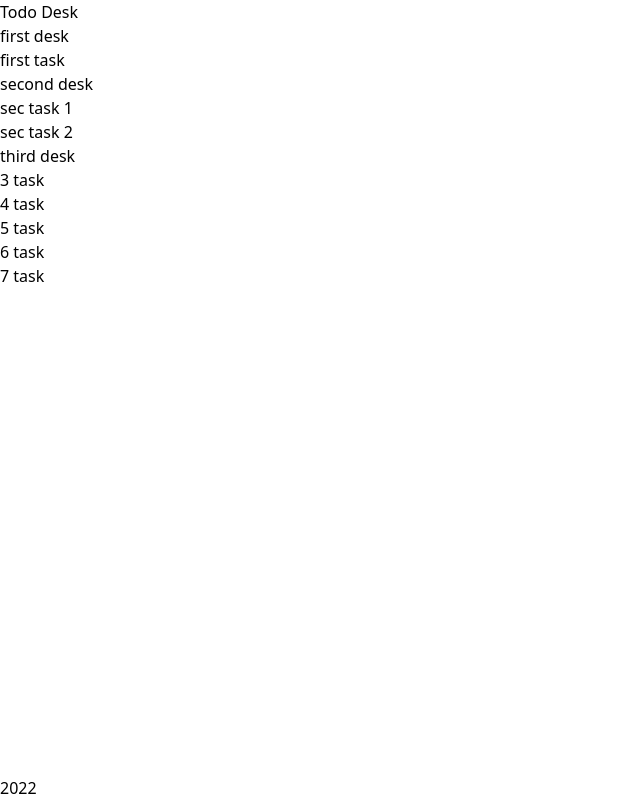
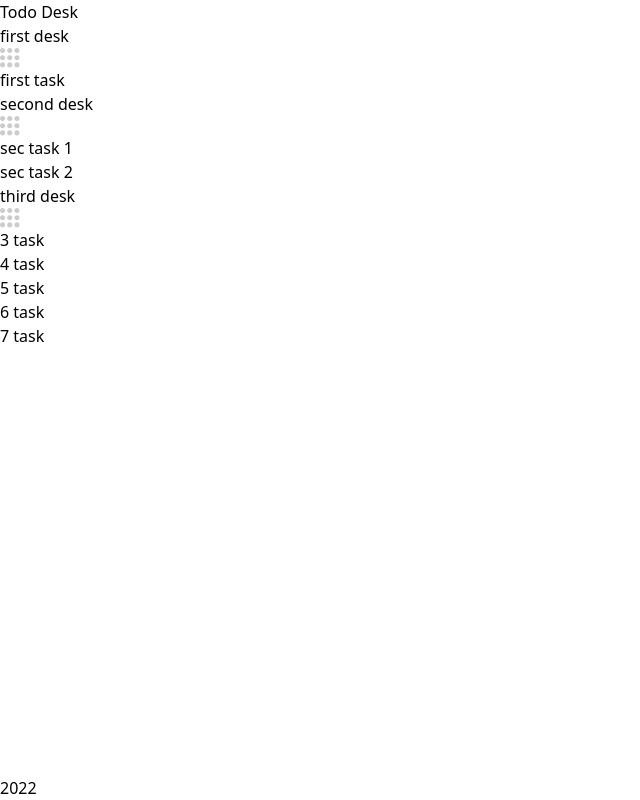
Before and after one commit to juravlevdima/todo-desk, a React app: page / in a window 1280 px wide. Shown: the whole page, without its empty margins (0-640 px from the left). Built offline with nearby package versions, Linux system fonts and the light colour scheme.

Commit message:
drag cards

```diff
--- a/src/components/Desk/Desk.tsx
+++ b/src/components/Desk/Desk.tsx
@@ -2,23 +2,46 @@ import { FC, memo } from 'react'
 import { IDesk } from '../../types/desk.types'
 import DeskItem from './DeskItem'
 import { cardDragOverHandler, dropCardHandler } from './desk.handlers'
+import { Reorder, useDragControls } from 'framer-motion'
+import dragHandle from '../../images/drag-handle.svg'
 
 type propTypes = {
   desk: IDesk
 }
 
 const Desk: FC<propTypes> = ({ desk }) => {
+  const controls = useDragControls()
+
   return (
+    <Reorder.Item
+      value={desk}
+      dragListener={false}
+      dragControls={controls}
+      whileDrag={{
+        scale: 1.1,
+        backgroundColor: 'white'
+      }}
+    >
       <div
-      className="border-2 border-black rounded-md py-5 px-5 w-96"
+        className="border-2 border-black rounded-md py-5 px-5 w-96 h-full"
         onDragOver={(e) => cardDragOverHandler(e)}
         onDrop={(e) => dropCardHandler(e, desk)}
       >
-      <div className="text-center text-xl font-semibold mb-3">{desk.title}</div>
+        <div className="mb-3 text-center relative">
+          <span className="text-xl font-semibold">{desk.title}</span>
+          <img
+            className="absolute top-0 right-0 cursor-grab active:cursor-grabbing select-none"
+            onPointerDown={(e) => controls.start(e)}
+            draggable={false}
+            src={dragHandle}
+            alt="Handle"/>
+        </div>
+
         <div>
           {desk.items.map((task) => <DeskItem key={task.id} task={task} desk={desk}/>)}
         </div>
       </div>
+    </Reorder.Item>
   )
 }
 
--- a/src/pages/Main/Main.tsx
+++ b/src/pages/Main/Main.tsx
@@ -2,17 +2,22 @@ import { FC } from 'react'
 import { useStores } from '../../hooks/useStores'
 import Desk from '../../components/Desk/Desk'
 import { observer } from 'mobx-react-lite'
+import { Reorder } from 'framer-motion'
 
 const Main: FC = observer(() => {
-  const { deskStore: { desks }} = useStores()
+  const { deskStore } = useStores()
 
   return (
     <div className="container">
-      <div className="flex justify-between">
-        {
-          desks.map((desk) => <Desk key={desk.id} desk={desk}/>)
-        }
-      </div>
+      <Reorder.Group
+        onReorder={deskStore.updateDesks.bind(deskStore)}
+        values={deskStore.desks} axis="x"
+        className="flex justify-between"
+      >
+        {deskStore.desks.map((desk) => (
+          <Desk desk={desk} key={desk.id}/>
+        ))}
+      </Reorder.Group>
     </div>
   )
 })
--- a/src/store/desks/DeskStore.ts
+++ b/src/store/desks/DeskStore.ts
@@ -29,6 +29,10 @@ export default class DeskStore {
     makeAutoObservable(this)
   }
 
+  updateDesks(desks: Array<IDesk>) {
+    this.desks = desks
+  }
+
   addTask(desk: IDesk, task: ITask, idx?: number) {
     const deskIndex = this.desks.findIndex((it) => it.id === desk.id)
     const updatedItems = desk.items.filter((it) => it.id !== task.id)
```
Also changed, not shown: src/images/drag-handle.svg (added). Lines whose indentation alone changed are shown as unchanged.
